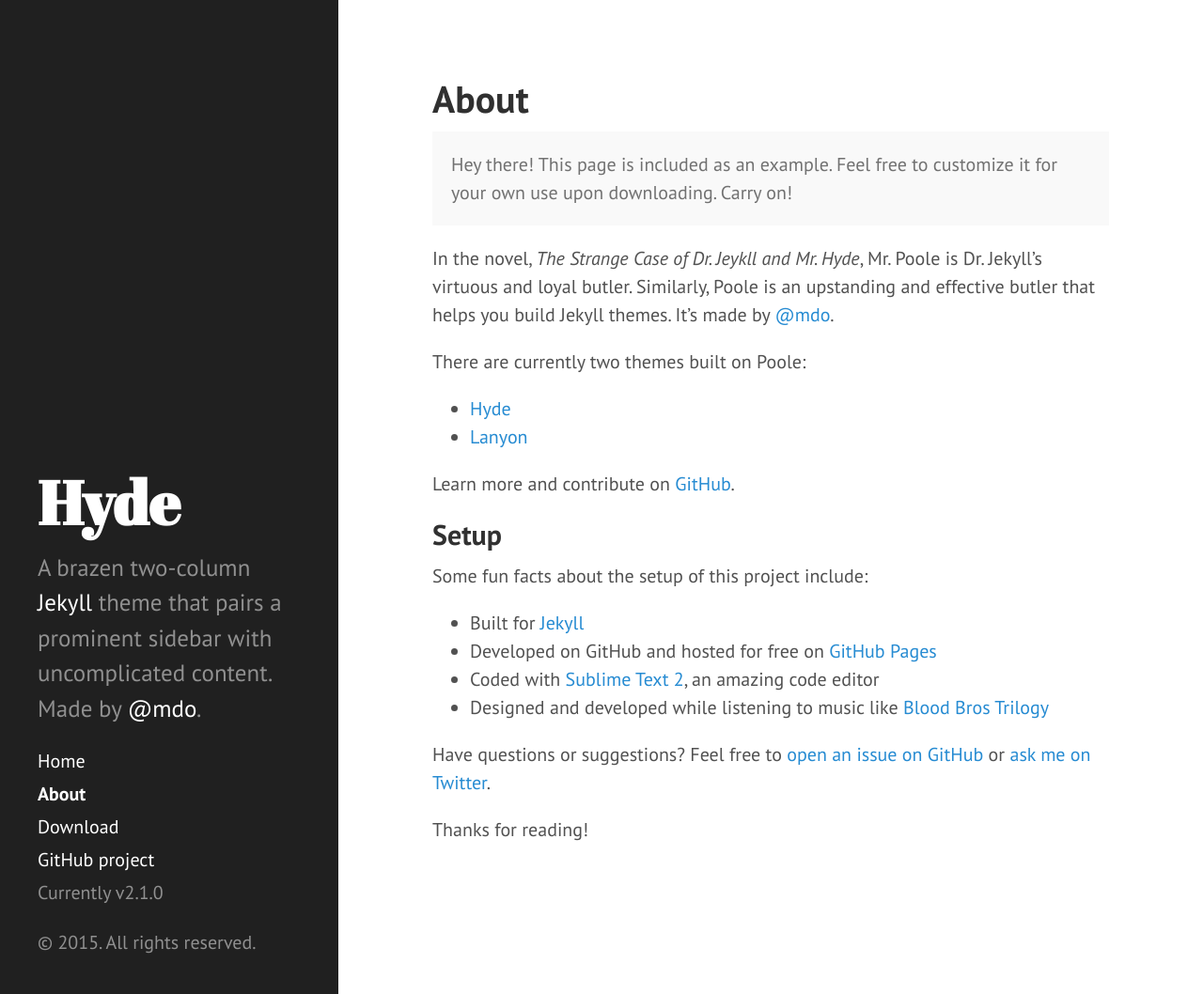
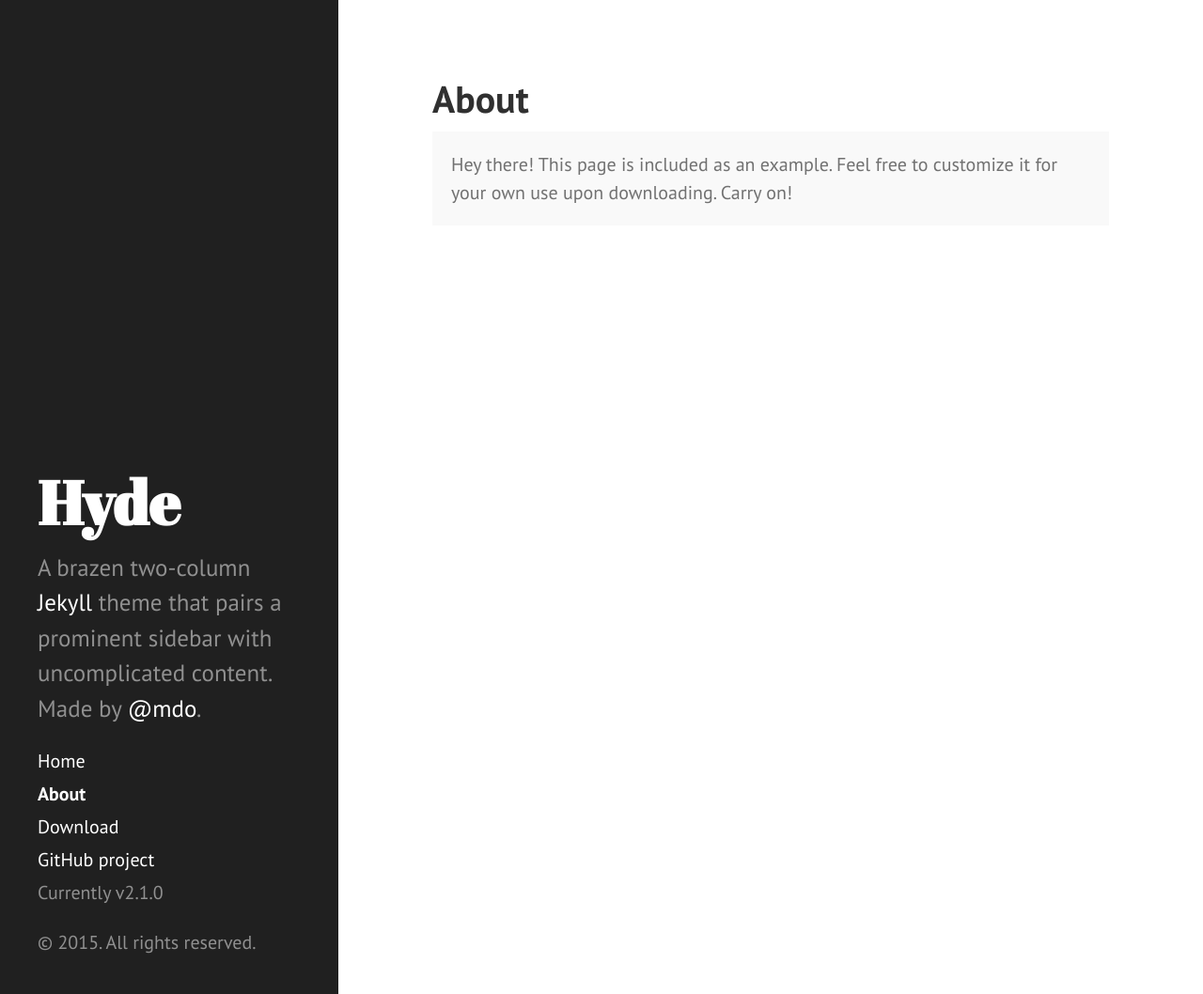
Before and after one commit to wnodom/wnodom.github.io, a Jekyll site: the page built from about.md, in a window 1280 px wide and 1058 px high. Shown: the whole window at 94% size. Built offline with Jekyll 4.4.1, drawn with Linux system fonts in a browser that asks for light colours; Markdown is read by kramdown in place of the engine named in the settings.

Commit message:
Remove Jekyll-related on About page

```diff
--- a/about.md
+++ b/about.md
@@ -6,25 +6,3 @@
 <p class="message">
   Hey there! This page is included as an example. Feel free to customize it for your own use upon downloading. Carry on!
 </p>
-
-In the novel, *The Strange Case of Dr. Jeykll and Mr. Hyde*, Mr. Poole is Dr. Jekyll's virtuous and loyal butler. Similarly, Poole is an upstanding and effective butler that helps you build Jekyll themes. It's made by [@mdo](https://twitter.com/mdo).
-
-There are currently two themes built on Poole:
-
-* [Hyde](http://hyde.getpoole.com)
-* [Lanyon](http://lanyon.getpoole.com)
-
-Learn more and contribute on [GitHub](https://github.com/poole).
-
-## Setup
-
-Some fun facts about the setup of this project include:
-
-* Built for [Jekyll](http://jekyllrb.com)
-* Developed on GitHub and hosted for free on [GitHub Pages](https://pages.github.com)
-* Coded with [Sublime Text 2](http://sublimetext.com), an amazing code editor
-* Designed and developed while listening to music like [Blood Bros Trilogy](https://soundcloud.com/maddecent/sets/blood-bros-series)
-
-Have questions or suggestions? Feel free to [open an issue on GitHub](https://github.com/poole/issues/new) or [ask me on Twitter](https://twitter.com/mdo).
-
-Thanks for reading!
```
